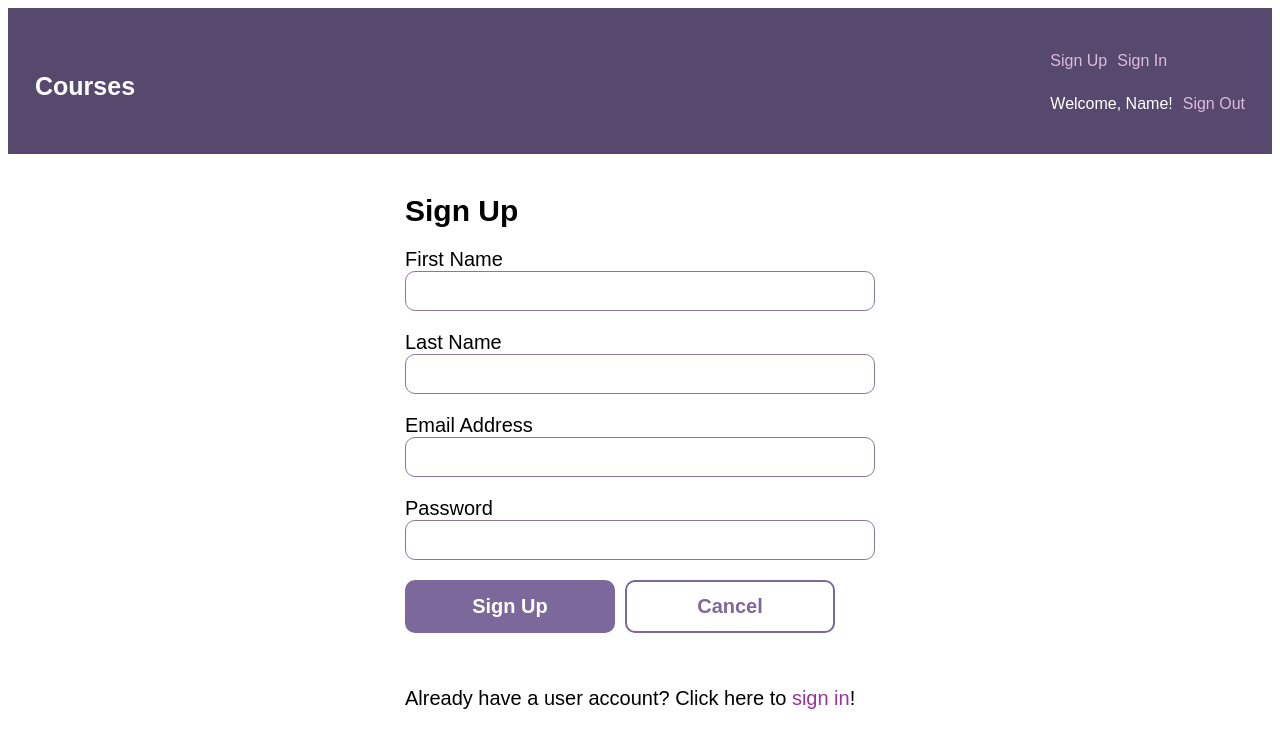
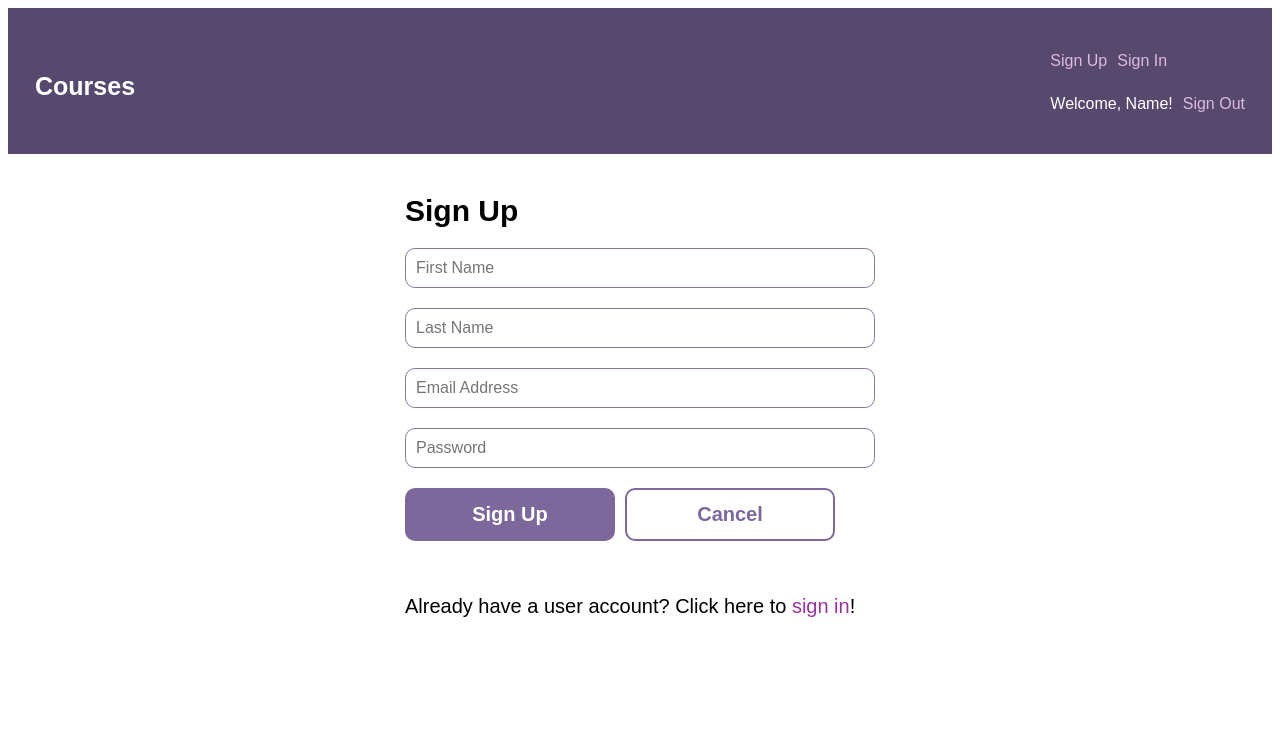
Before and after one commit to philliplankford/react-client-fsjs-10, a React (Create React App) app in the folder client/: page /signup in a window 1280 px wide. Shown: the top 748 px of the page. Built offline with nearby package versions, Linux system fonts and the light colour scheme.

Commit message:
SignUp form replaced with hooks. SignOutfunction implemented

```diff
--- a/client/src/components/UserSignIn.js
+++ b/client/src/components/UserSignIn.js
@@ -3,14 +3,14 @@ import { Link, useNavigate } from 'react-router-dom';
 import Form from './Form';
 
 export default function UserSignIn({ context }) {
-    const [username, setUsername] = useState('');
+    const [emailaddress, setEmailAddress] = useState('');
     const [password, setPassword] = useState('');
     const [errors, setErrors] = useState([]);
 
     const navigate = useNavigate();
 
     const submit = () => {
-        context.actions.signIn(username, password)
+        context.actions.signIn(emailaddress, password)
             .then( user => {
                 if (user === null) {
                     setErrors([`Sign-in was unsuccessful`]); //setErrors({ errors: [`Sign-in was unsuccessful`]});
@@ -41,12 +41,12 @@ export default function UserSignIn({ context }) {
                     elements={() => (
                         <React.Fragment>
                             <input
-                                id="username"
-                                name="username"
+                                id="emailAddress"
+                                name="emailAddress"
                                 type="text"
-                                value={username}
-                                onChange={e => setUsername(e.target.value)}
-                                placeholder="User Name"
+                                value={emailaddress}
+                                onChange={e => setEmailAddress(e.target.value)}
+                                placeholder="Email Address"
                             />
                             <input
                                 id="password"
--- a/client/src/components/UserSignOut.js
+++ b/client/src/components/UserSignOut.js
@@ -1,9 +1,11 @@
-import React from 'react';
+import React, { useEffect } from 'react';
+import { Navigate } from 'react-router-dom';
 
-const UserSignOut = () => {
+function UserSignOut({ context }){
+  useEffect ( () => context.actions.signOut());
 
   return (
-    <div>Redirect</div>
+    <Navigate replace to="/" />
   );
 }
 
--- a/client/src/components/UserSignUp.js
+++ b/client/src/components/UserSignUp.js
@@ -1,30 +1,94 @@
-import React, { Component } from 'react';
+import React, { useState } from 'react';
+import { Link, useNavigate } from 'react-router-dom';
+import Form from './Form';
 
-export default class UserSignUp extends Component {
-    render () {
+export default function UserSignUp({ context }) {
+    const [firstName, setFirstname] = useState('');
+    const [lastName, setLastname] = useState('');
+    const [emailAddress, setEmailAddress] = useState('');
+    const [password, setPassword] = useState('');
+    const [errors, setErrors] = useState([]);
 
-        return(
-            <div className="form--centered">
-                <h2>Sign Up</h2>
+    const navigate = useNavigate();
 
-                <form>
-                    <label>First Name
-                        <input id="firstName" name="firstName" type="text" value="" />
-                    </label>
-                    <label>Last Name
-                        <input id="lastName" name="lastName" type="text" value="" />
-                    </label>
-                    <label>Email Address
-                        <input id="emailAddress" name="emailAddress" type="email" value="" />
-                    </label>
-                    <label>Password
-                        <input id="password" name="password" type="password" value="" />
-                    </label>
-                    <button className="button" type="submit">Sign Up</button>
-                    <button className="button button-secondary" onClick="event.preventDefault(); location.href='index.html';">Cancel</button>
-                </form>
-                <p>Already have a user account? Click here to <a href="sign-in.html">sign in</a>!</p>
-            </div>
-        );
+    const submit = () => {
+
+        const user = {
+            firstName,
+            lastName,
+            emailAddress,
+            password,
+        };
+
+        context.data.createUser(user)
+            .then( errors => {
+                if (errors.length) {
+                    setErrors({ errors });
+                } else {
+                    context.actions.signIn(emailAddress, password)
+                        .then(() => {
+                            navigate('/authenticated');
+                        });
+                        console.log(`${emailAddress} is successfully signed up and authenticated`);
+                }
+            })
+            .catch (err => {
+                console.log(err);
+                navigate('/error');
+            });
     }
+
+    const cancel = () => {
+        navigate('/');
+    }
+
+    return(
+        <div className="form--centered">
+            <h2>Sign Up</h2>
+
+            <Form
+                    cancel={cancel}
+                    errors={errors}
+                    submit={submit}
+                    submitButtonText="Sign Up"
+                    elements={() => (
+                        <React.Fragment>
+                            <input
+                                id="firstName"
+                                name="firstName"
+                                type="text"
+                                value={firstName}
+                                onChange={e => setFirstname(e.target.value)}
+                                placeholder="First Name"
+                            />
+                             <input
+                                id="lastName"
+                                name="lastName"
+                                type="text"
+                                value={lastName}
+                                onChange={e => setLastname(e.target.value)}
+                                placeholder="Last Name"
+                            />
+                            <input
+                                id="emailAddress"
+                                name="emailAddress"
+                                type="text"
+                                value={emailAddress}
+                                onChange={e => setEmailAddress(e.target.value)}
+                                placeholder="Email Address"
+                            />
+                            <input
+                                id="password"
+                                name="password"
+                                type="password"
+                                value={password}
+                                onChange={e => setPassword(e.target.value)}
+                                placeholder="Password"
+                            />
+                        </React.Fragment>
+                    )}
+                />
+            <p>Already have a user account? Click here to <a href="sign-in.html">sign in</a>!</p>
+        </div>
+    );
 }
```
